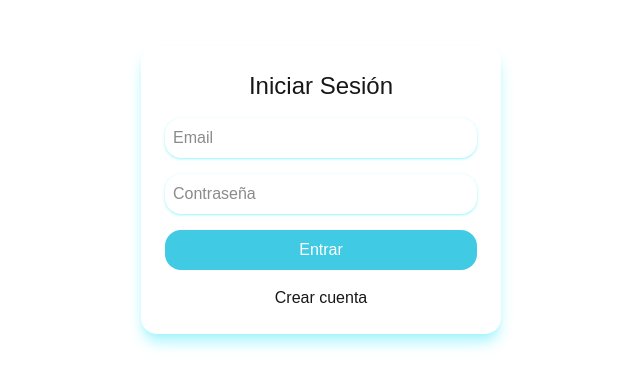
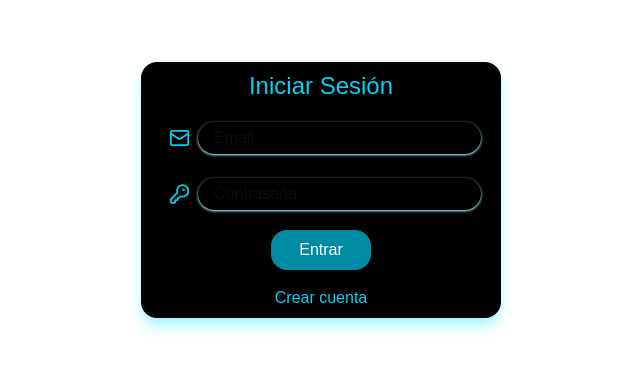
Before and after one commit to donatofranco/task-manager-front, a Next.js app: page /login in a window 1280 px wide. Shown: the part 210-598 px from the top of the page, without its empty margins (319-959 px from the left). Built offline with nearby package versions, Linux system fonts and the light colour scheme; no server answers.

Commit message:
Change styles

```diff
--- a/src/app/login/page.tsx
+++ b/src/app/login/page.tsx
@@ -3,6 +3,7 @@ import { useState, useEffect } from 'react'
 import { useRouter } from 'next/navigation'
 import { loginUser } from '@/lib/api'
 import { useAuth } from '@/context/AuthContext'
+import { Mail, KeyRound } from 'lucide-react';
 
 export default function LoginPage() {
   const router = useRouter()
@@ -31,39 +32,45 @@ export default function LoginPage() {
   }
 
   return (
-    <main className="flex justify-center items-center h-screen text-center">
+    <main className="flex justify-center items-center h-screen text-center align-middle">
       <form
         onSubmit={handleSubmit}
-        className="bg-black-400/20 p-6 rounded-2xl shadow-lg shadow-cyan-200 w-90"
+        className="flex justify-center items-center text-center align-middle flex-col bg-black p-2 rounded-2xl shadow-lg shadow-cyan-200 w-90"
       >
-        <h2 className="text-2xl mb-4">Iniciar Sesión</h2>
+        <h2 className="text-2xl mb-4 text-cyan-400">Iniciar Sesión</h2>
         {error && <p className="text-red-500 mb-2">{error}</p>}
 
+        <div className='flex justify-center items-center align-middle mb-4 w-80'>
+          <Mail className='m-2 text-cyan-400' />
           <input
             type="email"
             placeholder="Email"
             value={email}
             onChange={(e) => setEmail(e.target.value)}
             required
-          className="w-full mb-4 p-2 shadow-sm shadow-cyan-200 rounded-2xl focus:shadow-md"
+            className="w-full pl-4 pt-1 pb-1 shadow-sm shadow-cyan-200 rounded-2xl focus:shadow-md"
           />
+        </div>
 
+        <div className='flex justify-center items-center align-middle mb-4 w-80'>
+          <KeyRound className='m-2 text-cyan-400' />
           <input
             type="password"
             placeholder="Contraseña"
             value={password}
             onChange={(e) => setPassword(e.target.value)}
             required
-          className="w-full mb-4 p-2 shadow-sm shadow-cyan-200 rounded-2xl focus:shadow-md"
+            className="w-full pl-4 pt-1 pb-1 shadow-sm shadow-cyan-200 rounded-2xl focus:shadow-md"
           />
+        </div>
 
         <button
           type="submit"
-          className="w-full bg-cyan-500/75 text-white py-2 rounded-2xl mb-4 hover:bg-cyan-300/75 hover:shadow-md hover:shadow-cyan-200 hover:cursor-pointer"
+          className="w-25 bg-cyan-500/75 text-white py-2 rounded-2xl mb-4 hover:bg-cyan-300/75 hover:shadow-md hover:shadow-cyan-200 hover:cursor-pointer"
         >
           Entrar
         </button>
-        <a href='/register'>Crear cuenta</a>
+        <a className='text-cyan-400 hover:text-cyan-200' href='/register'>Crear cuenta</a>
       </form>
     </main>
   )
--- a/src/app/register/page.tsx
+++ b/src/app/register/page.tsx
@@ -3,6 +3,7 @@ import { useState, useEffect } from 'react'
 import { useRouter } from 'next/navigation'
 import { registerUser } from '@/lib/api'
 import { useAuth } from '@/context/AuthContext'
+import { KeyRound, Mail } from 'lucide-react'
 
 export default function RegisterPage() {
   const router = useRouter()
@@ -45,40 +46,49 @@ export default function RegisterPage() {
         onSubmit={handleSubmit}
         className="bg-black p-6 rounded-2xl shadow-lg shadow-cyan-200 w-90"
       >
-        <h2 className="text-2xl mb-4">Registrar Cuenta</h2>
+        <h2 className="text-2xl mb-4 text-cyan-400">Registrar Cuenta</h2>
         {error && <p className="text-red-500 mb-2">{error}</p>}
 
+        <div className='flex justify-center items-center align-middle mb-4 w-80'>
+          <Mail className='m-2 text-cyan-400' />
           <input
             type="email"
             placeholder="Email"
             value={email}
             onChange={(e) => setEmail(e.target.value)}
             required
-          className="w-full mb-4 p-2 shadow-sm shadow-cyan-200 rounded-2xl focus:shadow-md"
+            className="w-full pl-4 pt-1 pb-1 shadow-sm shadow-cyan-200 rounded-2xl focus:shadow-md"
           />
+        </div>
 
+        <div className='flex justify-center items-center align-middle mb-4 w-80'>
+          <KeyRound className='m-2 text-cyan-400' />
           <input
             type="password"
             placeholder="Contraseña"
             value={password}
             onChange={(e) => setPassword(e.target.value)}
             required
-          className="w-full mb-4 p-2 shadow-sm shadow-cyan-200 rounded-2xl focus:shadow-md"
+            className="w-full pl-4 pt-1 pb-1 shadow-sm shadow-cyan-200 rounded-2xl focus:shadow-md"
           />
+        </div>
 
+        <div className='flex justify-center items-center align-middle mb-4 w-80'>
+          <KeyRound className='m-2 text-cyan-400' />
           <input
             type="password"
             placeholder="Confirmar Contraseña"
             value={confirmPassword}
             onChange={(e) => setConfirmPassword(e.target.value)}
             required
-          className="w-full mb-4 p-2 shadow-sm shadow-cyan-200 rounded-2xl focus:shadow-md"
+            className="w-full pl-4 pt-1 pb-1 shadow-sm shadow-cyan-200 rounded-2xl focus:shadow-md"
           />
+          </div>
 
         <button
           type="submit"
           disabled={loading}
-          className="w-full bg-cyan-500/75 text-white py-2 rounded-2xl hover:bg-cyan-300/75 hover:shadow-md hover:shadow-cyan-200 hover:cursor-pointer"
+          className="w-25 bg-cyan-500/75 text-white py-2 rounded-2xl hover:bg-cyan-300/75 hover:shadow-md hover:shadow-cyan-200 hover:cursor-pointer"
         >
           {loading ? 'Registrando...' : 'Registrar'}
         </button>
```
Lines whose indentation alone changed are shown as unchanged.
